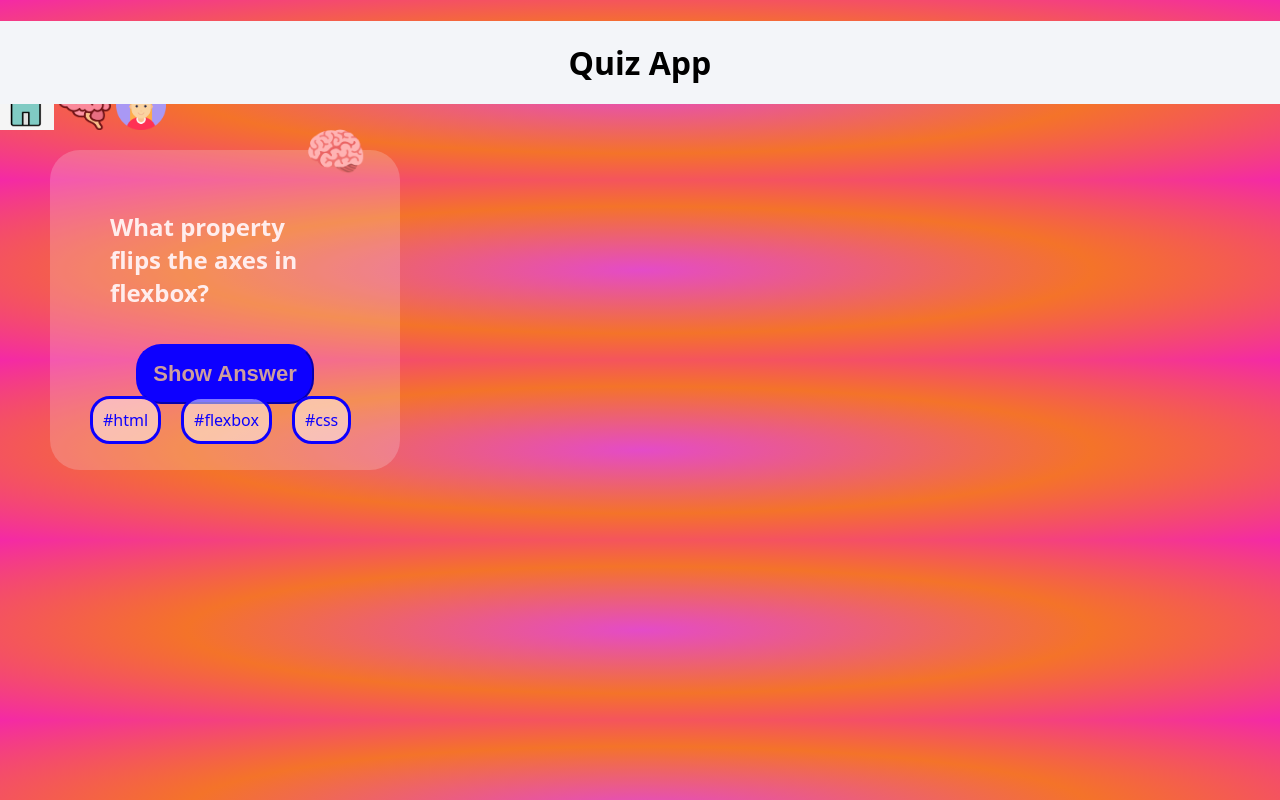
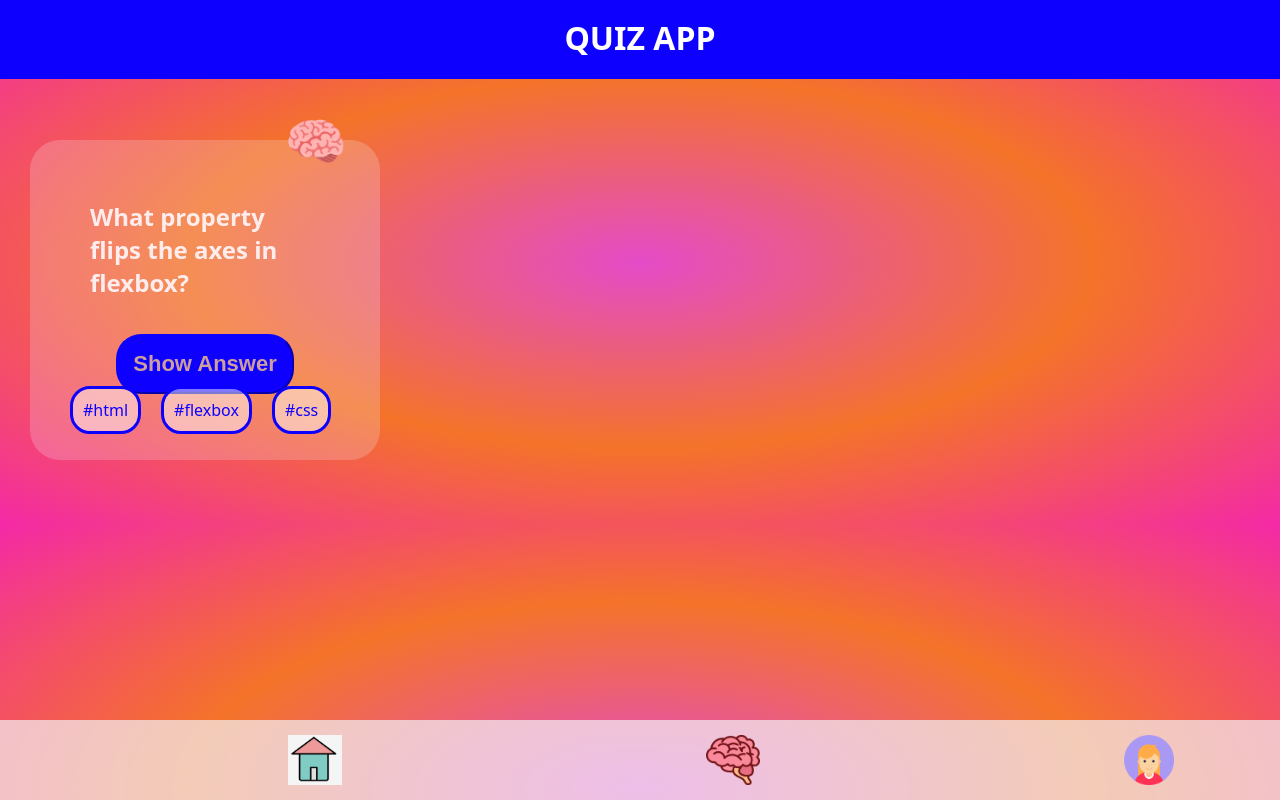
Before and after one commit to FeliKroder/Quiz-App-Layout, a plain HTML site: page index.html in a window 1280 px wide. Drawn offline with Linux system fonts and the light colour scheme.

Commit message:
basis settings of quiz-app

```diff
--- a/CSS/components/card.css
+++ b/CSS/components/card.css
@@ -10,8 +10,8 @@
   align-items: center;
   flex-direction: column;
   position: absolute;
-  top: 150px;
-  left: 50px;
+  top: 140px;
+  left: 30px;
 }
 
 .card_bookmark {
--- a/CSS/components/header.css
+++ b/CSS/components/header.css
@@ -1,9 +1,13 @@
 .main__title {
+  color: rgb(255, 255, 255);
+  font-weight: bold;
+  text-transform: uppercase;
   padding: 20px;
-  background: #f3f5f9;
+  background: #0d00ff;
   display: flex;
   justify-content: center;
   position: absolute;
-  top: 0px;
+  top: -25px;
+  /* why is top position -25px instead of 0? */
   width: 100%;
 }
--- a/CSS/components/navigation.css
+++ b/CSS/components/navigation.css
@@ -9,10 +9,10 @@
 }
 
 /* .home {
-} */
+  } */
 
 /* .quiz {
-} */
+  } */
 
 /* .user-profile {
-} */
+  } */
--- a/CSS/global.css
+++ b/CSS/global.css
@@ -11,6 +11,5 @@ body {
   font-family: system-ui, -apple-system, BlinkMacSystemFont, "Segoe UI", Roboto,
     Oxygen, Ubuntu, Cantarell, "Open Sans", "Helvetica Neue", sans-serif;
   background: radial-gradient(#e44bc8, #f47329, #f429a6);
-  max-width: 1242px;
-  max-height: 2208px;
+  height: 400px;
 }
--- a/index.html
+++ b/index.html
@@ -26,7 +26,7 @@
       </section>
     </main>
     <footer>
-      <nav class="footer-nav">
+      <nav class="footer_nav">
         <img href="#" /><img
           src="./images/house.png"
           alt="home"
```
